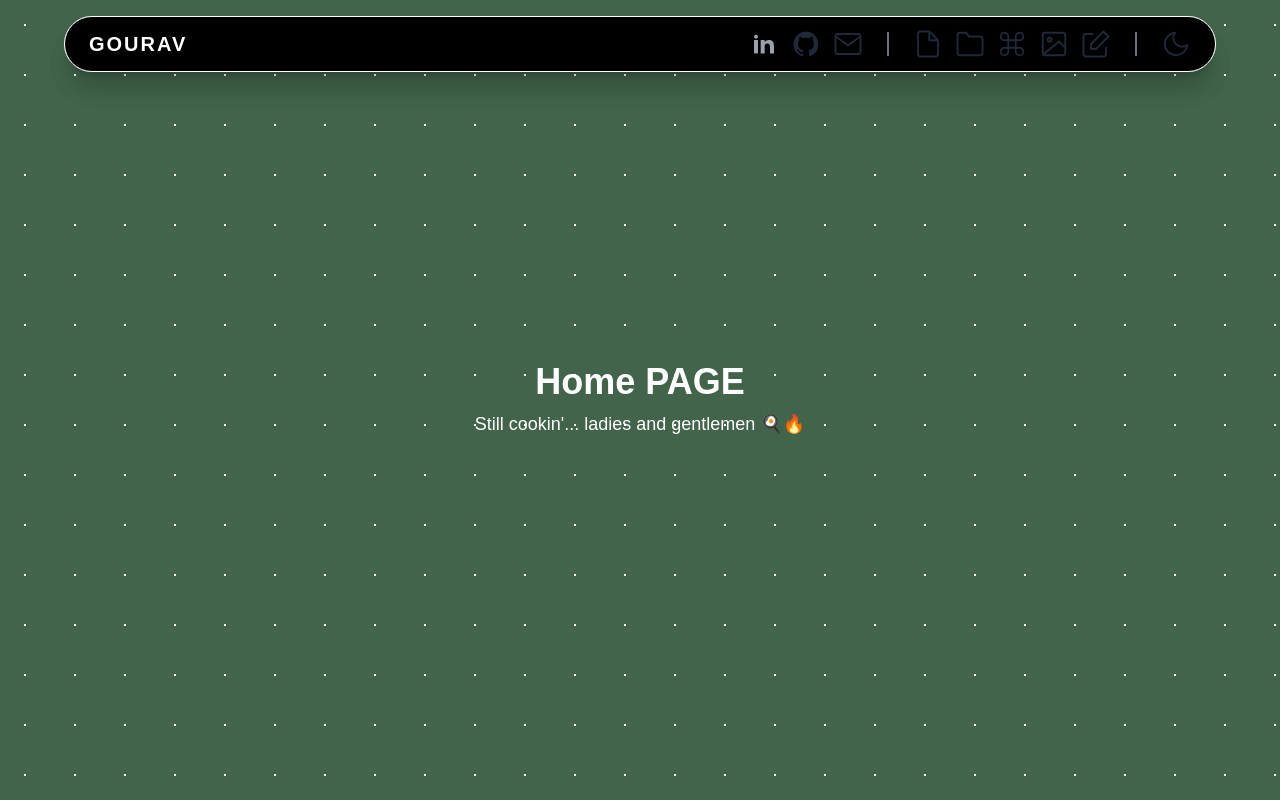
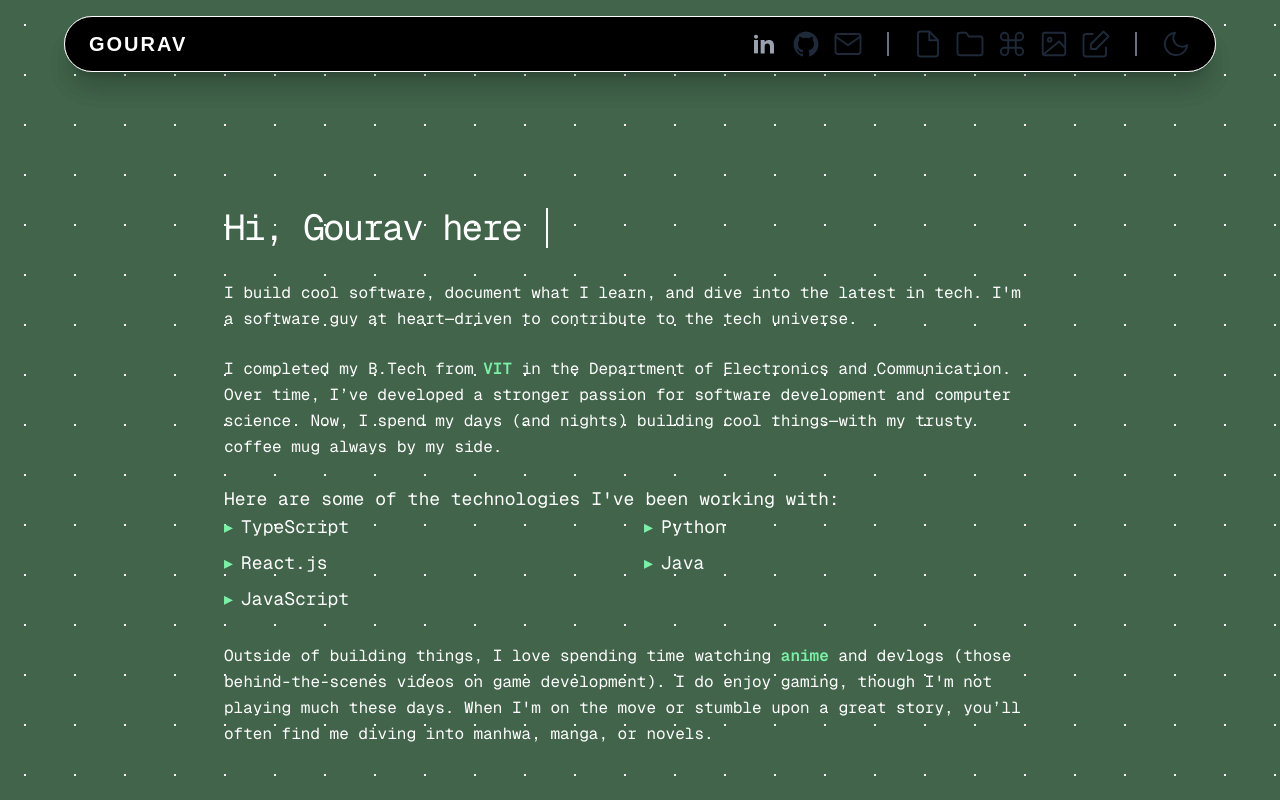
Before and after one commit to venomusblood568/venomusblood568.github.io, a Next.js app: page / in a window 1280 px wide. Shown: the top 800 px of the page. Built offline with nearby package versions, Linux system fonts and the light colour scheme.

Commit message:
home page update

```diff
--- a/app/blog/page.tsx
+++ b/app/blog/page.tsx
@@ -1,15 +1,20 @@
+
 import Header from "../components/header";
 
 export default function Blog() {
   return (
-    <div>
+    <div className="min-h-screen flex flex-col">
       <Header />
-      <div className="flex items-center justify-center w-full h-screen">
-        <div className="text-center">
-          <h1 className="text-4xl font-bold">BLOG PAGE</h1>
-          <h5 className="text-lg mt-2">
-            Still cookin&apos;... ladies and gentlemen 🍳🔥
-          </h5>
+      <div className="flex items-center justify-center w-full">
+        {" "}
+        <div className="flex flex-col items-center text-center px-5 py-36">
+          {" "}
+          <h1 className="font-extrabold uppercase text-6xl md:text-7xl tracking-widest text-gray-200">
+            BLUECODES&apos;S BLOG
+          </h1>
+          <p className="uppercase mt-6 text-xl tracking-wider text-gray-200">
+            I WRITE WITH A CUP OF COFFEE
+          </p>
         </div>
       </div>
     </div>
--- a/app/globals.css
+++ b/app/globals.css
@@ -32,3 +32,30 @@ body {
   -webkit-text-stroke: 1.5px white;
   text-stroke: 1.5px white;
 }
+
+.typewriter {
+  display: inline-block;
+  overflow: hidden;
+  border-right: 2px solid white;
+  white-space: nowrap;
+  letter-spacing: -0.05em; /* Compensate for font spacing */
+  animation:
+    typingLoop 8s steps(15, end) infinite,
+    blink 1.2s steps(1) infinite; /* Crisper cursor */
+}
+
+@keyframes typingLoop {
+  0%, 100% {
+    width: 0;
+    opacity: 0; /* Hide during reset */
+  }
+  10%, 90% {
+    width: 15ch; /* Use ch units for exact character count */
+    opacity: 1;
+  }
+}
+
+@keyframes blink {
+  0%, 100% { border-color: transparent }
+  50% { border-color: white }
+}
--- a/app/home/page.tsx
+++ b/app/home/page.tsx
@@ -2,14 +2,80 @@ import Header from "../components/header";
 
 export default function HomePage() {
   return (
-    <div>
+    <div className="min-h-screen flex flex-col">
       <Header />
-      <div className="flex items-center justify-center w-full h-screen">
-        <div className="text-center">
-          <h1 className="text-4xl font-bold">Home PAGE</h1>
-          <h5 className="text-lg mt-2">
-            Still cookin&apos;... ladies and gentlemen 🍳🔥
-          </h5>
+      <div className="flex items-start justify-start min-h-screen px-4 py-52 sm:px-10 md:px-20 lg:px-40  lg:py-52">
+        <div className="w-full max-w-4xl font-mono px-4 sm:px-6 md:px-8 lg:pl-16">
+          <h1 className="text-4xl text-white mb-6">
+            <span className="typewriter">Hi, Gourav here</span>
+          </h1>
+          <p className="leading-relaxed text-white  whitespace-pre-line">
+            I build cool software, document what I learn, and dive into the
+            latest in tech. I&apos;m a software guy at heart—driven to
+            contribute to the tech universe.
+          </p>
+          <br />
+          <p className="leading-relaxed text-white  whitespace-pre-line">
+            I completed my B.Tech from{" "}
+            <a
+              href="https://vit.ac.in"
+              target="_blank"
+              rel="noopener noreferrer"
+              className=" font-semibold text-green-300 hover:text-green-400 transition-colors"
+            >
+              VIT
+            </a>{" "}
+            in the Department of Electronics and Communication. Over time, I’ve
+            developed a stronger passion for software development and computer
+            science. Now, I spend my days (and nights) building cool things—with
+            my trusty coffee mug always by my side.
+          </p>
+          <br />
+          <div className="text-white text-lg leading-relaxed whitespace-pre-line font-mono">
+            Here are some of the technologies I&apos;ve been working with:
+            <br />
+            <div className="grid grid-cols-2 gap-x-10 gap-y-2 text-white text-lg font-mono">
+              <div className="flex items-center space-x-2">
+                <span className="text-green-300">▸</span>
+                <span>TypeScript</span>
+              </div>
+              <div className="flex items-center space-x-2">
+                <span className="text-green-300">▸</span>
+                <span>Python</span>
+              </div>
+              <div className="flex items-center space-x-2">
+                <span className="text-green-300">▸</span>
+                <span>React.js</span>
+              </div>
+              <div className="flex items-center space-x-2">
+                <span className="text-green-300">▸</span>
+                <span>Java</span>
+              </div>
+              <div className="flex items-center space-x-2">
+                <span className="text-green-300">▸</span>
+                <span>JavaScript</span>
+              </div>
+            </div>
+            <br />
+          </div>
+
+          <p className="leading-relaxed text-white  whitespace-pre-line">
+            Outside of building things, I love spending time watching{" "}
+            <a
+              href="https://anilist.co/user/ElysianEchos/"
+              target="_blank"
+              rel="noopener noreferrer"
+              className=" font-semibold text-green-300 hover:text-green-400 transition-colors"
+            >
+              anime
+            </a>{" "}
+            and devlogs (those behind-the-scenes videos on game development). I
+            do enjoy gaming, though I&apos;m not playing much these days. When
+            I&apos;m on the move or stumble upon a great story, you’ll often
+            find me diving into manhwa, manga, or novels.
+          </p>
+          <br />
+
         </div>
       </div>
     </div>
--- a/app/layout.tsx
+++ b/app/layout.tsx
@@ -13,7 +13,7 @@ const geistMono = Geist_Mono({
 });
 
 export const metadata: Metadata = {
-  title: "Gourav Jha",
+  title: "Gourav Anand Jha",
   description: "Gourav's Portfolio",
   icons: "/icons8-oggy-96.svg",
 };
```
